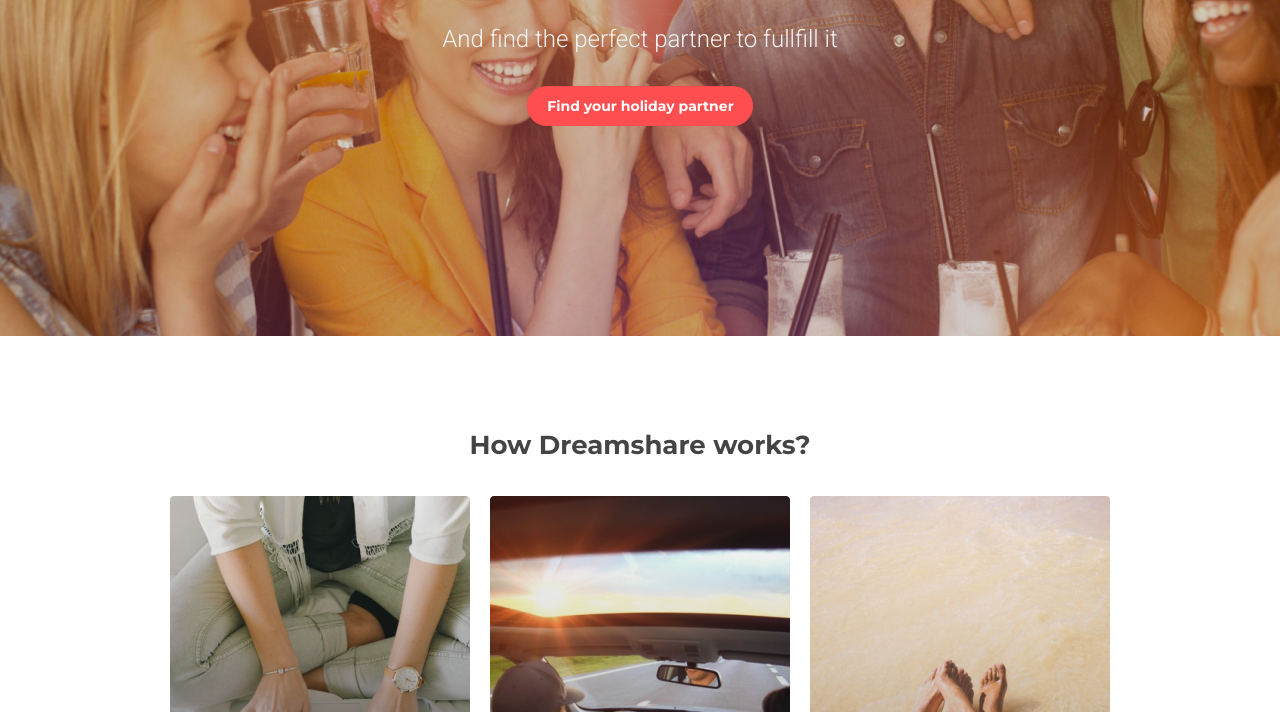
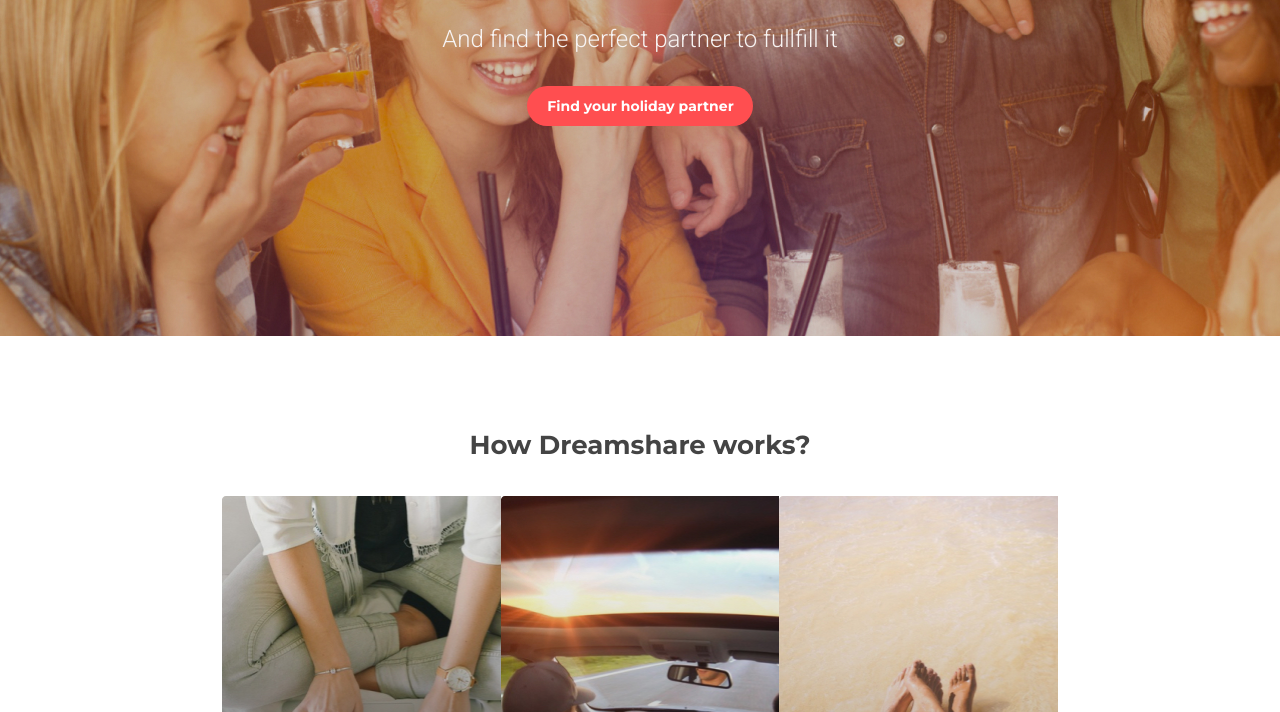
Before and after one commit to d08801733/dreamshare, a website: page src/index.html in a window 1280 px wide. Shown: the part 364-1076 px from the top of the page. Drawn offline with Linux system fonts and the light colour scheme.

Commit message:
Convert container px width into percentage

```diff
--- a/src/sass/styles.scss
+++ b/src/sass/styles.scss
@@ -5,7 +5,7 @@ html {
 }
 
 .container {
-  width: 940px;
+  width: 65.28%;
   margin: 0 auto;
 }
 
```
Also changed, not shown: src/css/styles.min.css.
